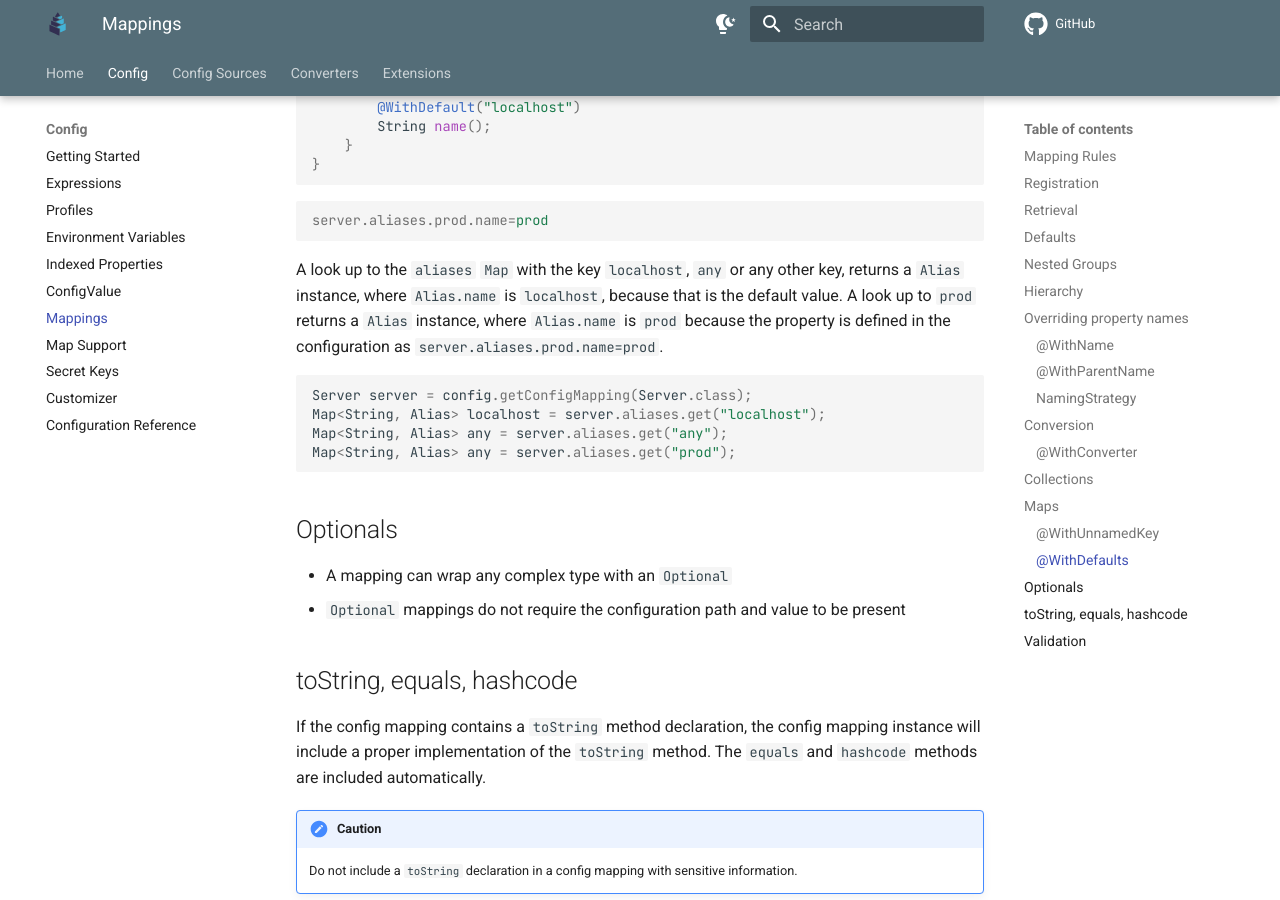
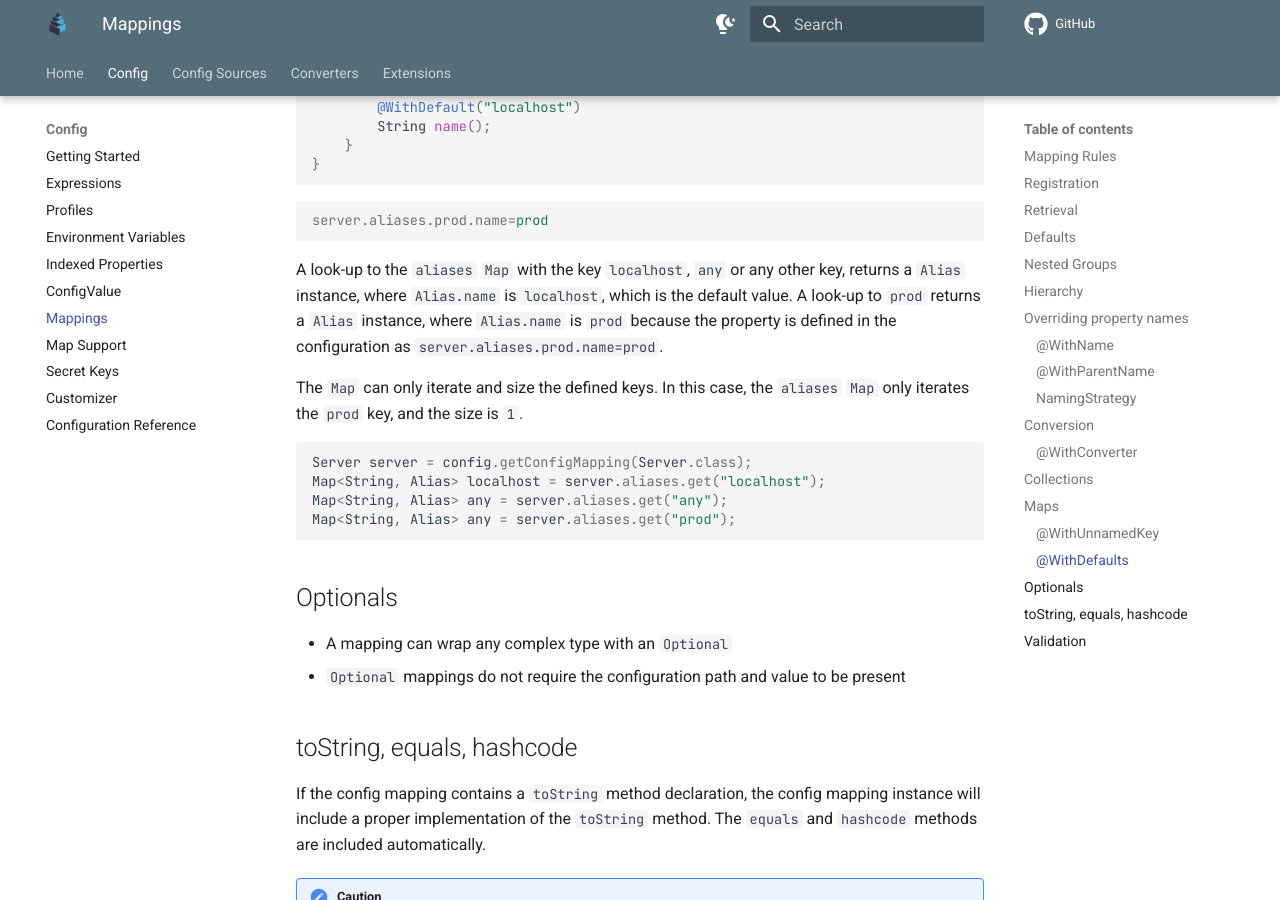
Before and after one commit to smallrye/smallrye-config, an MkDocs documentation site: the page built from documentation/src/main/docs/config/mappings.md, in a window 1280 px wide and 900 px high, scrolled down 11265 px. Built offline with MkDocs 1.6.1 and Material for MkDocs 9.7.7, drawn with Linux system fonts in a browser that asks for light colours; comment, search, counter and statistics services are not loaded; the version menu is left out.

Commit message:
Clarify @WithDefaults documentation

````diff
--- a/documentation/src/main/docs/config/mappings.md
+++ b/documentation/src/main/docs/config/mappings.md
@@ -533,9 +533,12 @@ public interface Server {
 server.aliases.prod.name=prod
 ```
 
-A look up to the `aliases` `Map` with the key `localhost`, `any` or any other key, returns a `Alias` instance, where
-`Alias.name` is `localhost`, because that is the default value. A look up to `prod` returns a `Alias` instance, where
+A look-up to the `aliases` `Map` with the key `localhost`, `any` or any other key, returns a `Alias` instance, where
+`Alias.name` is `localhost`, which is the default value. A look-up to `prod` returns a `Alias` instance, where
 `Alias.name` is `prod` because the property is defined in the configuration as `server.aliases.prod.name=prod`.
+
+The `Map` can only iterate and size the defined keys. In this case, the `aliases` `Map` only iterates the `prod` key,
+and the size is `1`.
 
 ```java
 Server server = config.getConfigMapping(Server.class);
````
Also changed, not shown: 1 other file.
